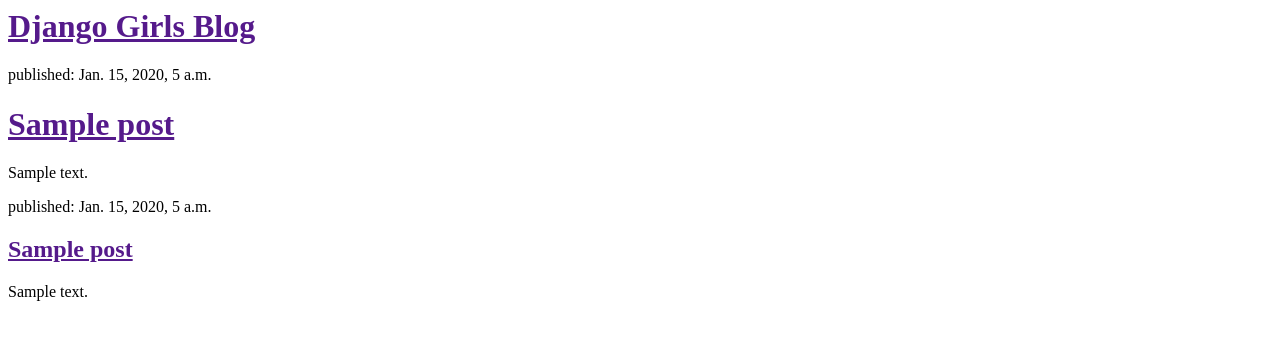
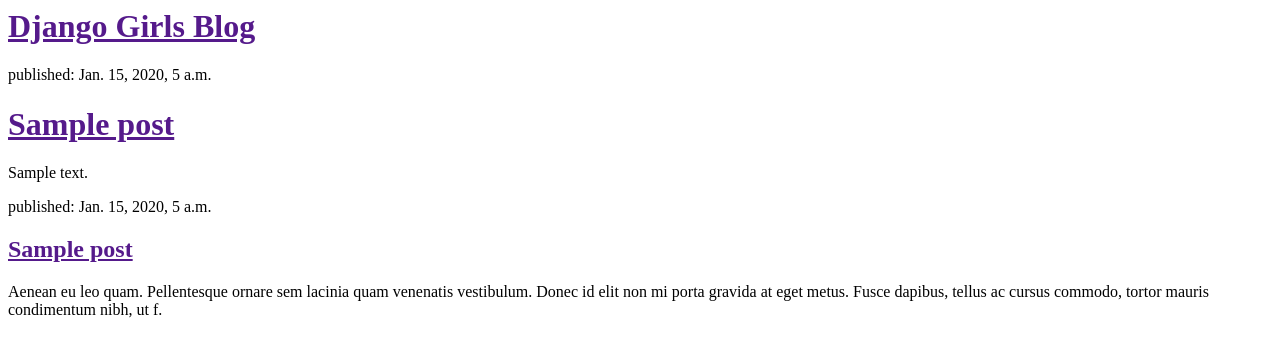
Before and after one commit to marksinger/my-first-blog, a Django app: template blog/templates/blog/post_list.html in a window 1280 px wide. Shown: the top 357 px of the page. Run offline with Django 3.2, Linux system fonts and the light colour scheme; the template is opened without the code that fills it: values that come from a table or form of the project are taken from there, others are empty; tables that the repository leaves empty hold one stand-in row (values such as "Sample post").

Commit message:
fixing stuff

```diff
--- a/blog/templates/blog/post_list.html
+++ b/blog/templates/blog/post_list.html
@@ -15,13 +15,10 @@
     </div>
 {% endfor %}
 
-{% for post in posts %}
         <div>
             <p>published: {{ post.published_date }}</p>
-            <h2><a href=""> {{ post.title }} </a></h2>
-            <p>{{ post.text|linebreaks }}</p>
+            <h2><a href="">{{ post.title }}</a></h2>
+            <p>Aenean eu leo quam. Pellentesque ornare sem lacinia quam venenatis vestibulum. Donec id elit non mi porta gravida at eget metus. Fusce dapibus, tellus ac cursus commodo, tortor mauris condimentum nibh, ut f.</p>
         </div>
-{% endfor %}
-
     </body>
 </html>
```
